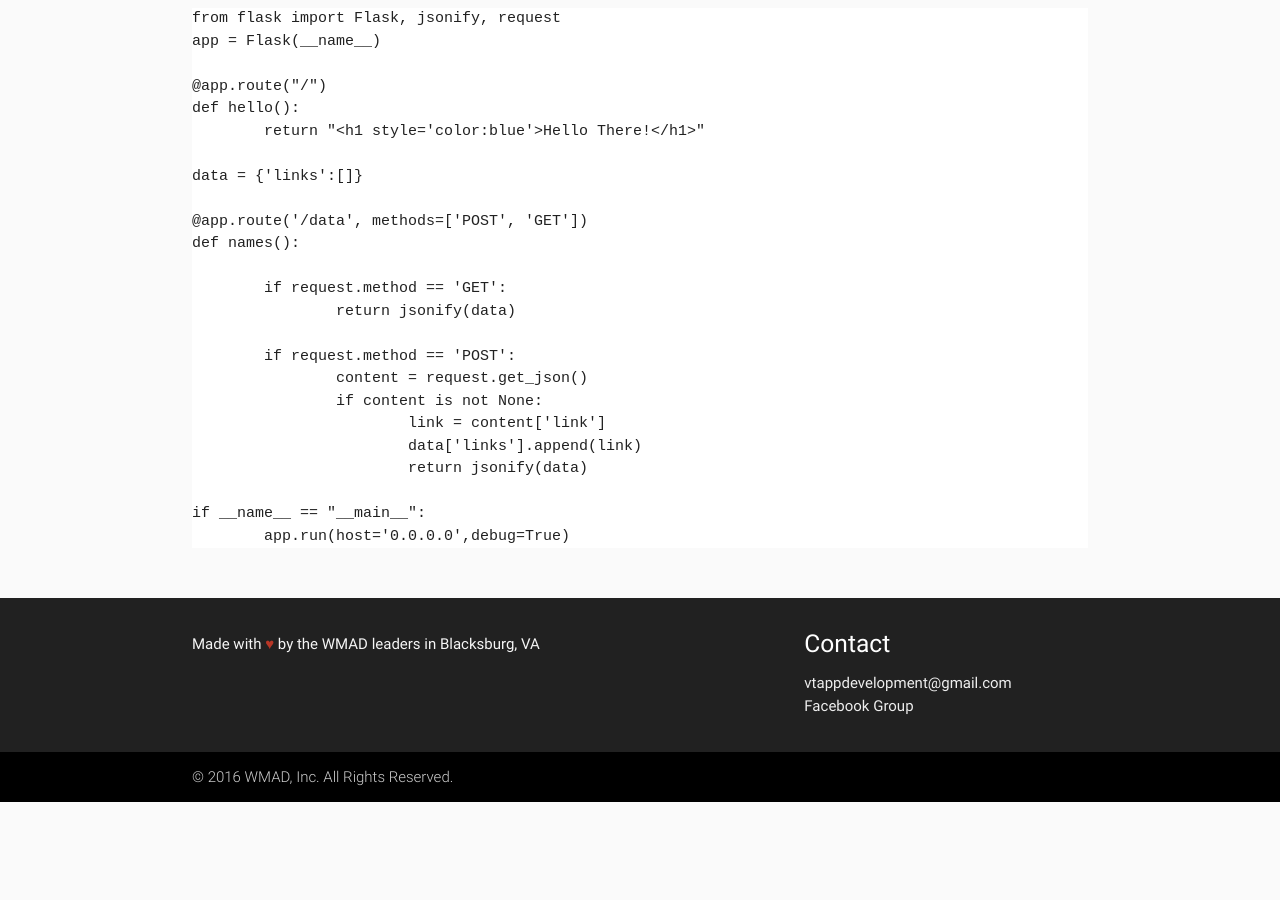
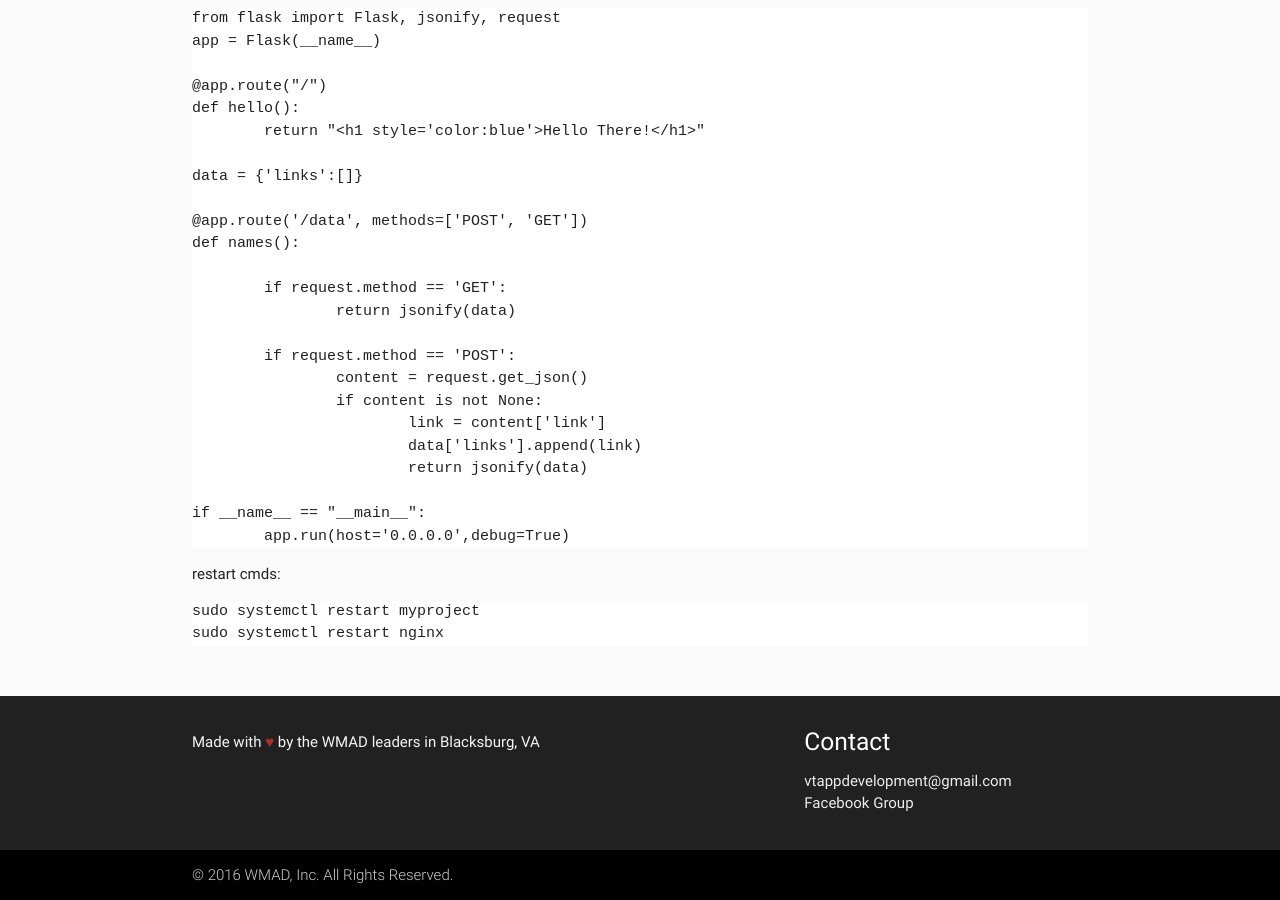
Before and after one commit to MandWdevclub/MandWdevclub.github.io, a Jekyll site: the page built from _posts/2016-08-05-Setup.md, in a window 1280 px wide and 900 px high, scrolled down 5675 px. Built offline with Jekyll 4.4.1, drawn with Linux system fonts in a browser that asks for light colours; before the commit the page ends 6477 px from its top, so only the background shows below that.

Commit message:
Update 2016-08-05-Setup.md

````diff
--- a/_posts/2016-08-05-Setup.md
+++ b/_posts/2016-08-05-Setup.md
@@ -353,3 +353,9 @@ def names():
 if __name__ == "__main__":
 	app.run(host='0.0.0.0',debug=True)
 ```
+
+restart cmds:
+```
+sudo systemctl restart myproject
+sudo systemctl restart nginx
+```
````
